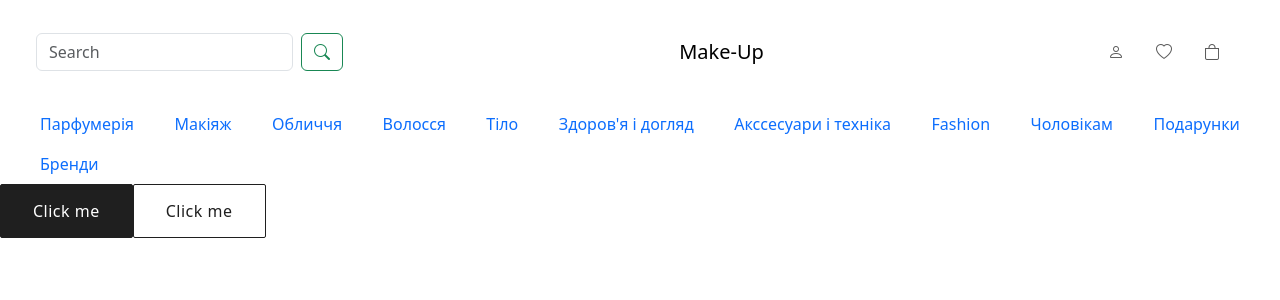
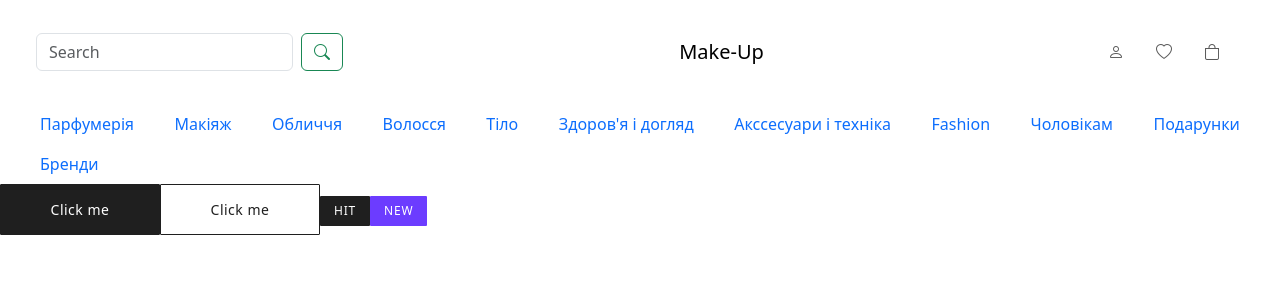
Before and after one commit to VeraShkurenko/coursework, a React (Vite) app: page / in a window 1280 px wide. Shown: the top 300 px of the page. Built offline with nearby package versions, Linux system fonts and the light colour scheme.

Commit message:
add label

```diff
--- a/src/features/buttons/ui/SiteButton.css
+++ b/src/features/buttons/ui/SiteButton.css
@@ -4,15 +4,17 @@
     justify-content: center;
 
     padding: 14px 32px;
-    font-size: 16px;
-    font-weight: 500;
+    font-size: 14px;
+    font-weight: 400;
     letter-spacing: 0.5px;
 
-    border-radius: 2px;
+    border-radius: 1px;
     cursor: pointer;
     transition: all 0.2s ease;
 
     background: transparent;
+    width: 160px;
+    height: 30x;
 }
 
 .button-black{
--- /dev/null
+++ b/src/features/label/Label.tsx
@@ -0,0 +1,23 @@
+import { LabelTypes } from './types/LabelTypes';
+import './ui/Label.css';
+
+export default function Label({
+  labelType,
+  text,
+}: {
+  labelType: LabelTypes;
+  text: string;
+}) {
+  const extraClass =
+    labelType === LabelTypes.Black
+      ? 'label-black'
+      : labelType === LabelTypes.Purple
+      ? 'label-purple'
+      : '';
+
+  return (
+    <div className={`site-label ${extraClass}`}>
+      {text}
+    </div>
+  );
+}
--- /dev/null
+++ b/src/features/label/types/LabelTypes.ts
@@ -0,0 +1,7 @@
+export const LabelTypes = {
+  Black: 'black',
+  Purple: 'purple',
+} as const;
+
+export type LabelTypes =
+  typeof LabelTypes[keyof typeof LabelTypes];
--- /dev/null
+++ b/src/features/label/ui/Label.css
@@ -0,0 +1,26 @@
+.site-label {
+  display: inline-flex;
+  align-items: center;
+  justify-content: center;
+
+  padding: 6px 14px;
+  font-size: 12px;
+  font-weight: 500;
+  letter-spacing: 0.8px;
+  text-transform: uppercase;
+
+  border-radius: 1px;
+  width: fit-content;
+}
+
+/* Чёрный DEAL */
+.label-black {
+  background-color: #1f1f1f;
+  color: #ffffff;
+}
+
+/* Фиолетовая скидка */
+.label-purple {
+  background-color: #6c3cff;
+  color: #ffffff;
+}
--- a/src/features/layout/Layout.tsx
+++ b/src/features/layout/Layout.tsx
@@ -1,5 +1,8 @@
 import SiteButton from "../buttons/SiteButton";
 import { ButtonTypes } from "../buttons/types/ButtonTypes";
+import Label from "../label/Label";
+import { LabelTypes } from '../label/types/LabelTypes';
+
 
 export default function Layout() {
   return (
@@ -71,6 +74,8 @@ export default function Layout() {
  <SiteButton buttonType={ButtonTypes.Black} text="Click me" />
  <SiteButton buttonType={ButtonTypes.White} text="Click me" />
 
+<Label labelType={LabelTypes.Black} text="hit" />
+<Label labelType={LabelTypes.Purple} text="new" />
 
     </>
   );
```
